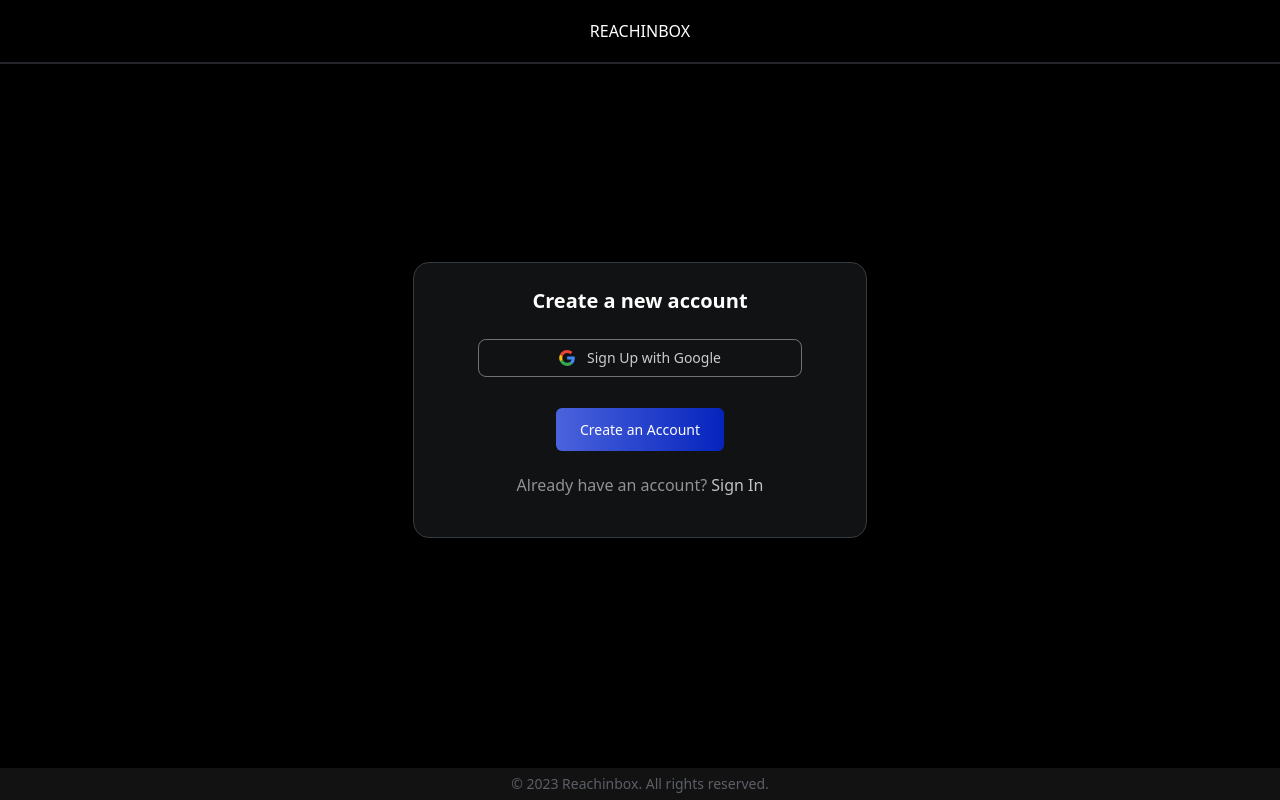
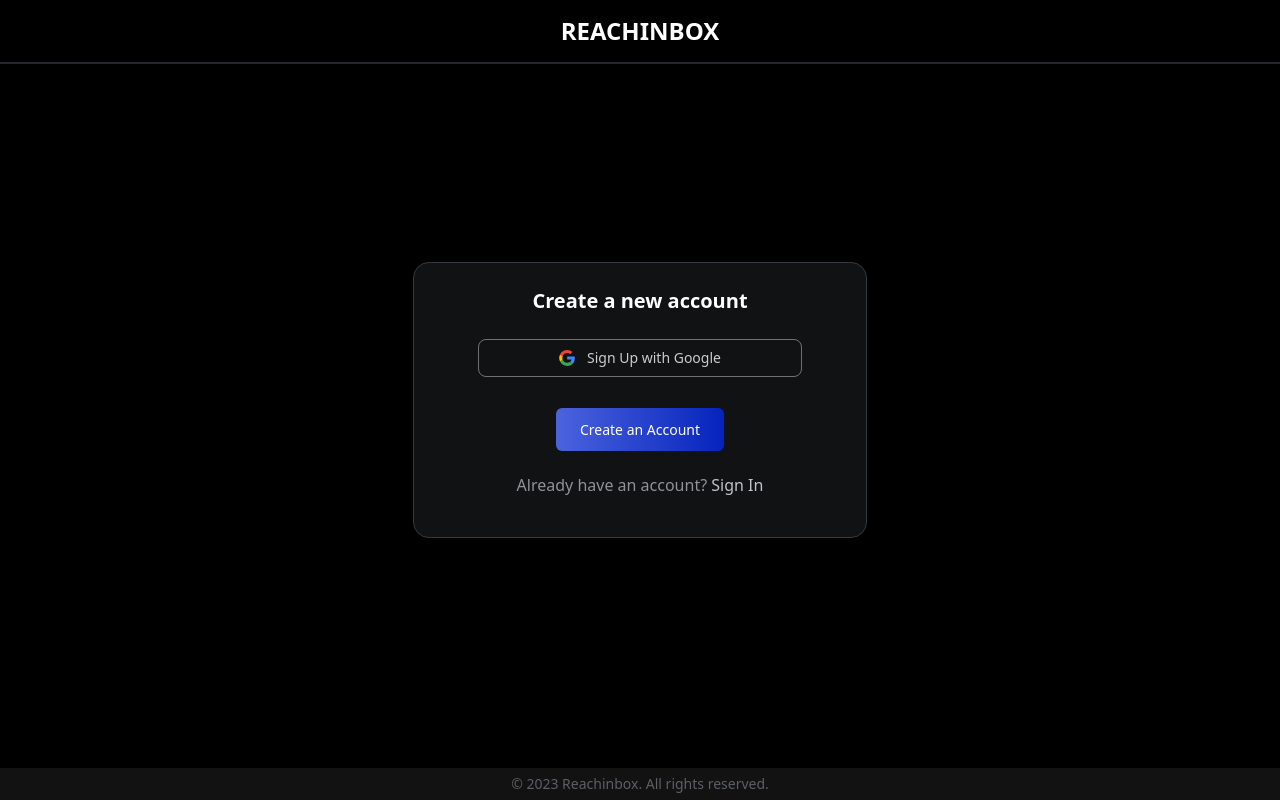
Before and after one commit to J4jatin/Front_Ass, a React (Vite) app: page /login in a window 1280 px wide. Built offline with nearby package versions, Linux system fonts and the light colour scheme.

Commit message:
Router setup completed

```diff
--- a/src/components/AllInbox.tsx
+++ b/src/components/AllInbox.tsx
@@ -9,7 +9,7 @@
   data,
   loadMail,
 }: {
-  data: any;
+  date: any;
   loadMail: (threadId: number) => void;
 }) {
   async function reloadHandler() {
--- a/src/components/AppBar.tsx
+++ b/src/components/AppBar.tsx
@@ -7,7 +7,7 @@
           alt="logo"
           className=" h-10"
         ></img> */}
-        <h1 classNam="text-2xl font-bold">REACHINBOX</h1>
+        <h1 className="text-2xl font-bold">REACHINBOX</h1>
       </div>
     </div>
   );
```
